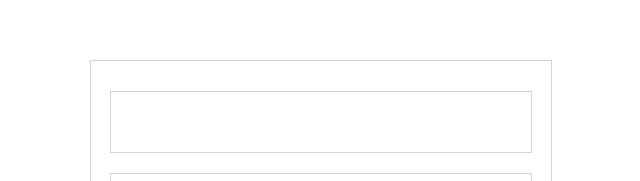
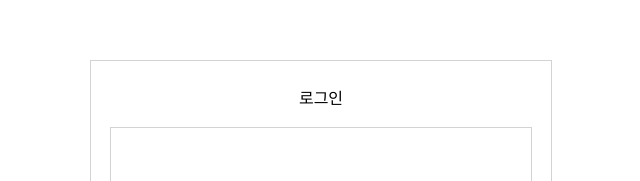
Before and after one commit to somin00/pre-onboarding-12th-1-14, a React (Create React App) app: page /signin in a window 1280 px wide. Shown: the part 109-290 px from the top of the page, without its empty margins (319-959 px from the left). Built offline with nearby package versions, Linux system fonts and the light colour scheme.

Commit message:
feat: AuthForm props에 title 추가

```diff
--- a/src/components/common/AuthForm.tsx
+++ b/src/components/common/AuthForm.tsx
@@ -1,12 +1,17 @@
 import styled from "@emotion/styled";
 import { FC, PropsWithChildren } from "react";
+
+type Props = {
+  title: string;
+};
 
 const FORM_WIDTH = 400;
 const FORM_PADDING = 30;
 
-export const AuthForm: FC<PropsWithChildren> = ({ children }) => {
+export const AuthForm: FC<PropsWithChildren<Props>> = ({ children, title }) => {
   return (
     <StyledForm>
+      <h1>{title}</h1>
       {children}
       <StyledSubmitButton />
     </StyledForm>
--- a/src/pages/Signin.tsx
+++ b/src/pages/Signin.tsx
@@ -4,7 +4,7 @@ import { AuthInput } from "../components/common/AuthInput";
 export const Signin = () => {
   return (
     <section>
-      <AuthForm>
+      <AuthForm title="로그인">
         <AuthInput type="email" />
         <AuthInput type="password" />
       </AuthForm>
```
